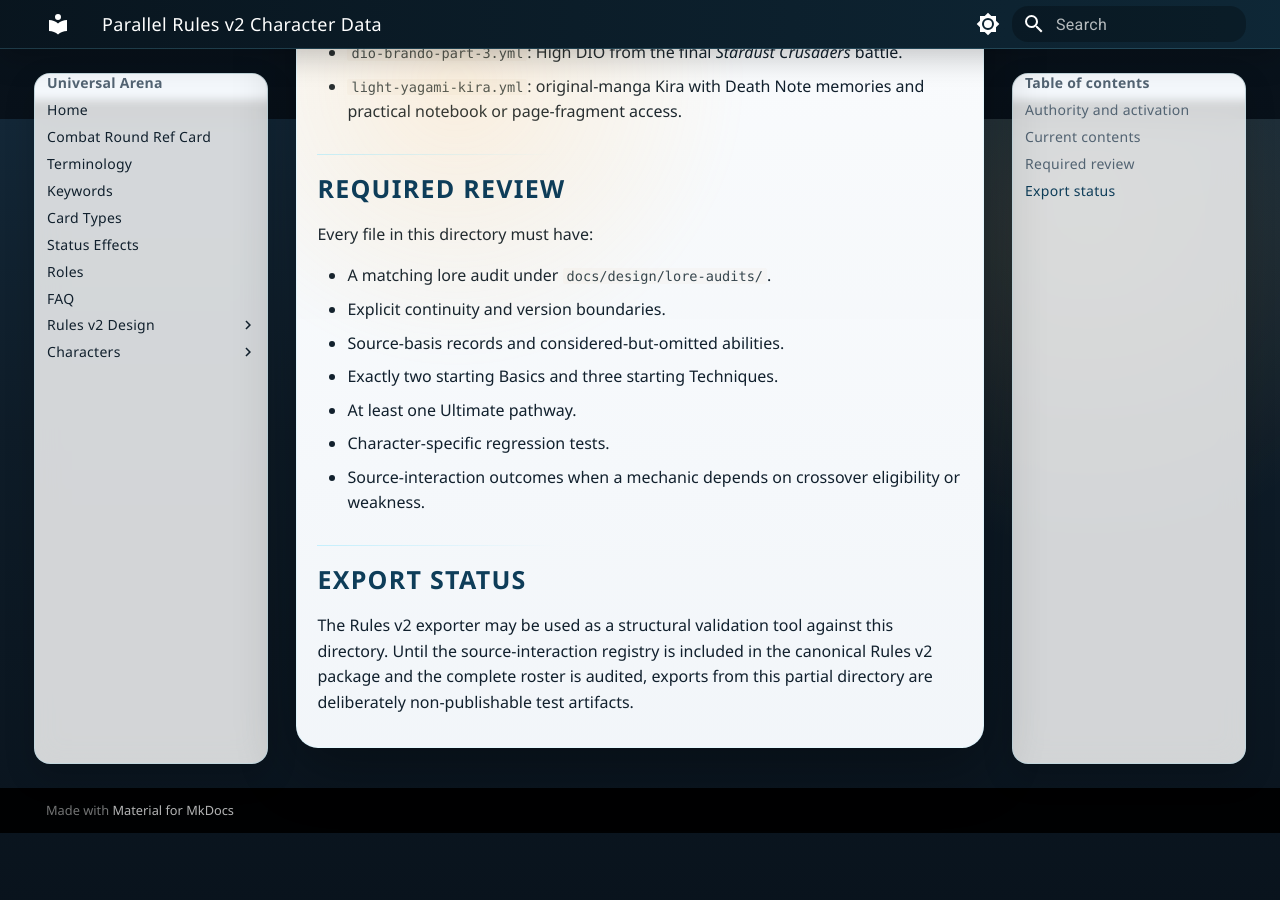
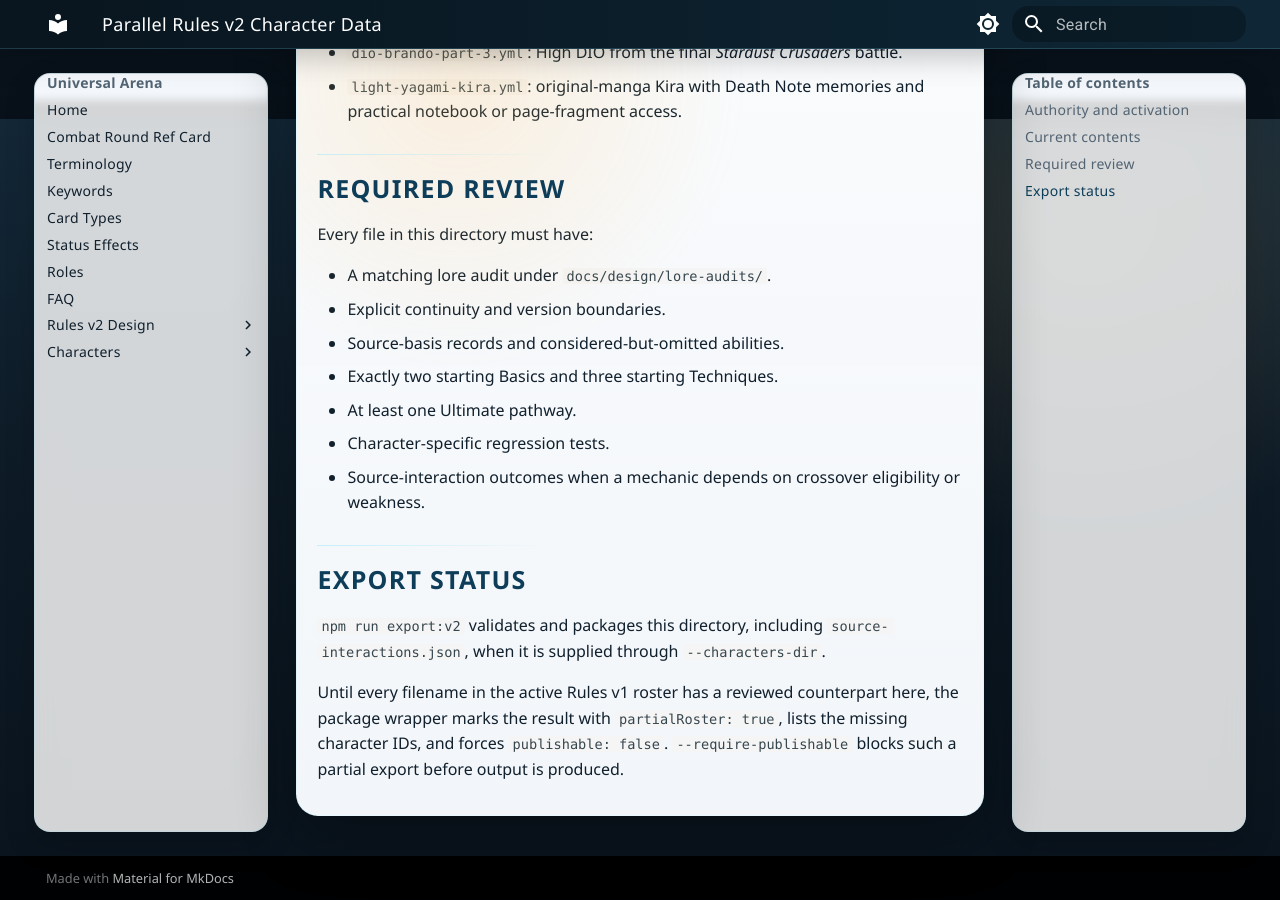
Before and after one commit to HVS13/UniversalArena, an MkDocs documentation site: the page built from docs/data/rules-v2/characters/README.md, in a window 1280 px wide and 900 px high, scrolled down 781 px. Built offline with MkDocs 1.6.1 and Material for MkDocs 9.7.7, drawn with Linux system fonts in a browser that asks for light colours; before the commit the page ends 1614 px from its top, so only the background shows below that.

Commit message:
Clarify partial Rules v2 roster exports

```diff
--- a/docs/data/rules-v2/characters/README.md
+++ b/docs/data/rules-v2/characters/README.md
@@ -28,4 +28,6 @@ Every file in this directory must have:
 
 ## Export status
 
-The Rules v2 exporter may be used as a structural validation tool against this directory. Until the source-interaction registry is included in the canonical Rules v2 package and the complete roster is audited, exports from this partial directory are deliberately non-publishable test artifacts.
+`npm run export:v2` validates and packages this directory, including `source-interactions.json`, when it is supplied through `--characters-dir`.
+
+Until every filename in the active Rules v1 roster has a reviewed counterpart here, the package wrapper marks the result with `partialRoster: true`, lists the missing character IDs, and forces `publishable: false`. `--require-publishable` blocks such a partial export before output is produced.
```
